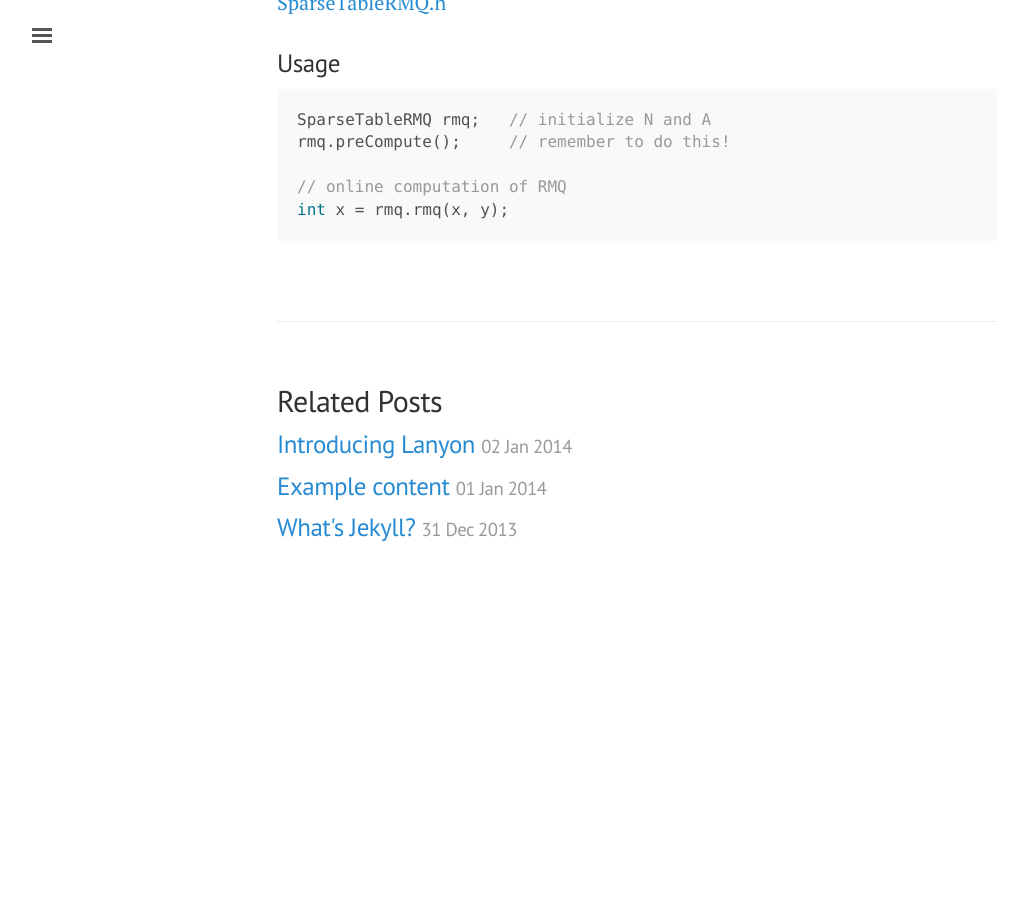
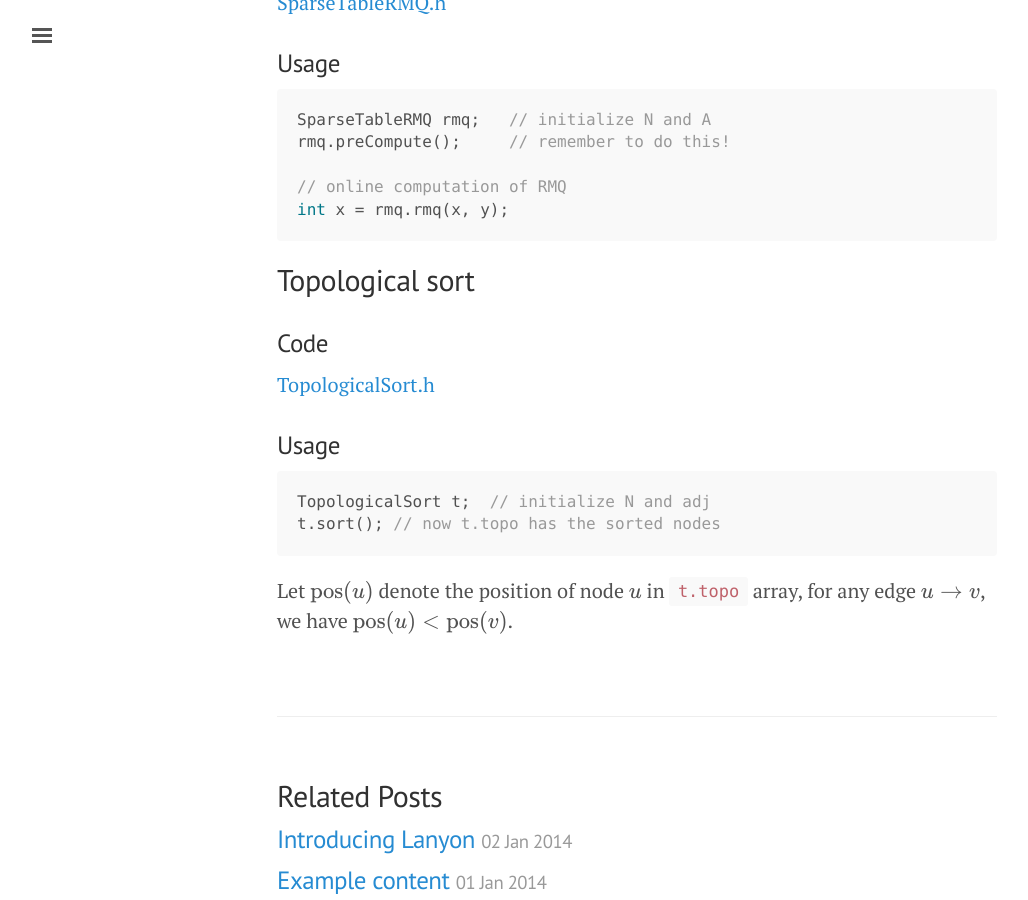
Before and after one commit to atubo/code-snippets, a Jekyll site: the page built from docs/_posts/2017-01-12-cpp-code-docs.md, in a window 1280 px wide and 900 px high, scrolled down 1373 px. Shown: the whole window, without its empty margins (3-1031 px from the left). Built offline with Jekyll 4.4.1, drawn with Linux system fonts in a browser that asks for light colours; formulas are drawn with MathJax 3; before the commit the page ends 1976 px from its top, so only the background shows below that.

Commit message:
Doc for topological sort code

````diff
--- a/docs/_posts/2017-01-12-cpp-code-docs.md
+++ b/docs/_posts/2017-01-12-cpp-code-docs.md
@@ -51,3 +51,14 @@ rmq.preCompute();     // remember to do this!
 // online computation of RMQ
 int x = rmq.rmq(x, y);
 ```
+
+## Topological sort
+### Code
+[TopologicalSort.h](https://github.com/atubo/code-snippets/blob/master/cpp/TopologicalSort.h)
+
+### Usage
+```cpp
+TopologicalSort t;  // initialize N and adj
+t.sort(); // now t.topo has the sorted nodes
+```
+Let $\textrm{pos}(u)$ denote the position of node $u$ in ```t.topo``` array, for any edge $u \rightarrow v$, we have $\textrm{pos}(u)<\textrm{pos}(v)$.
````
